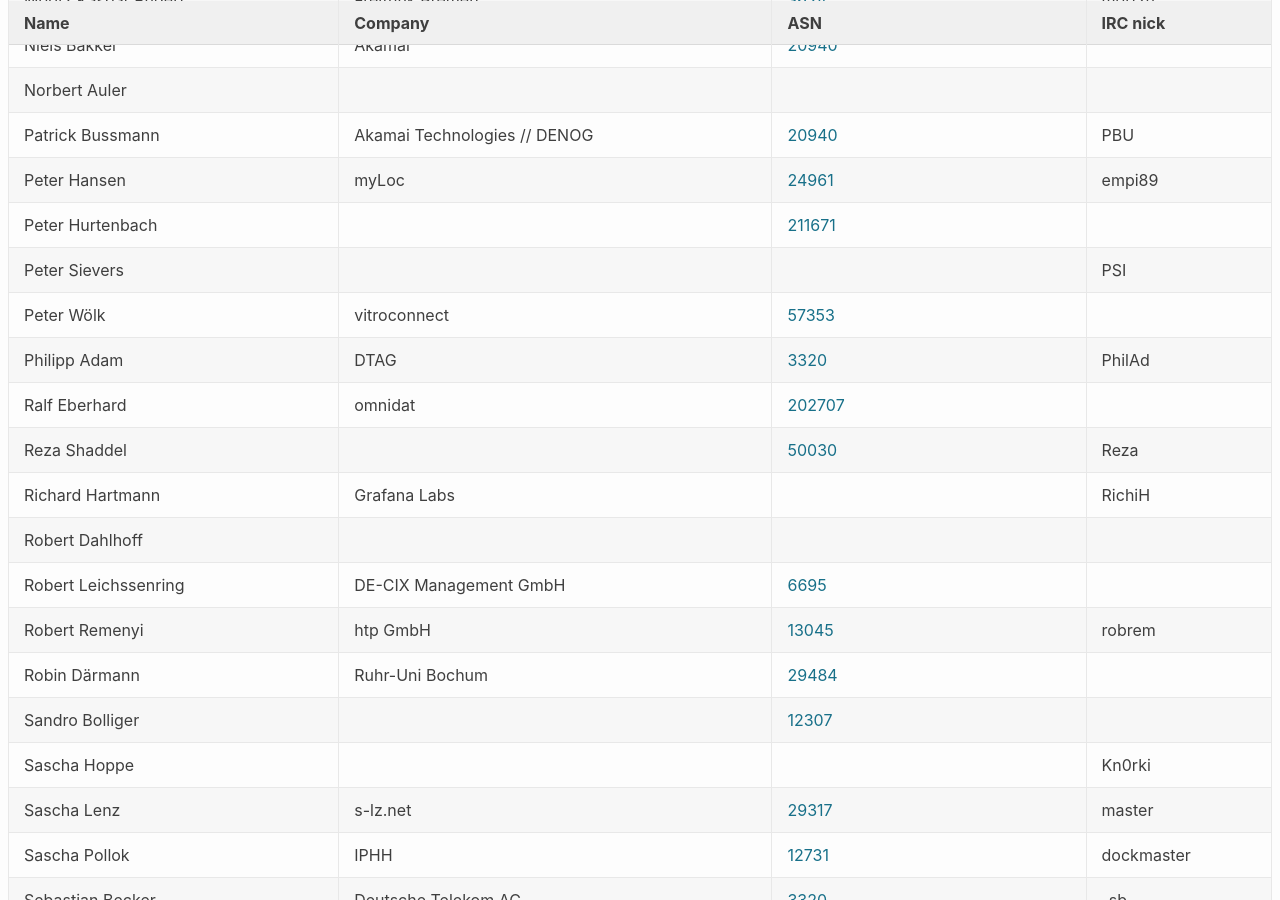
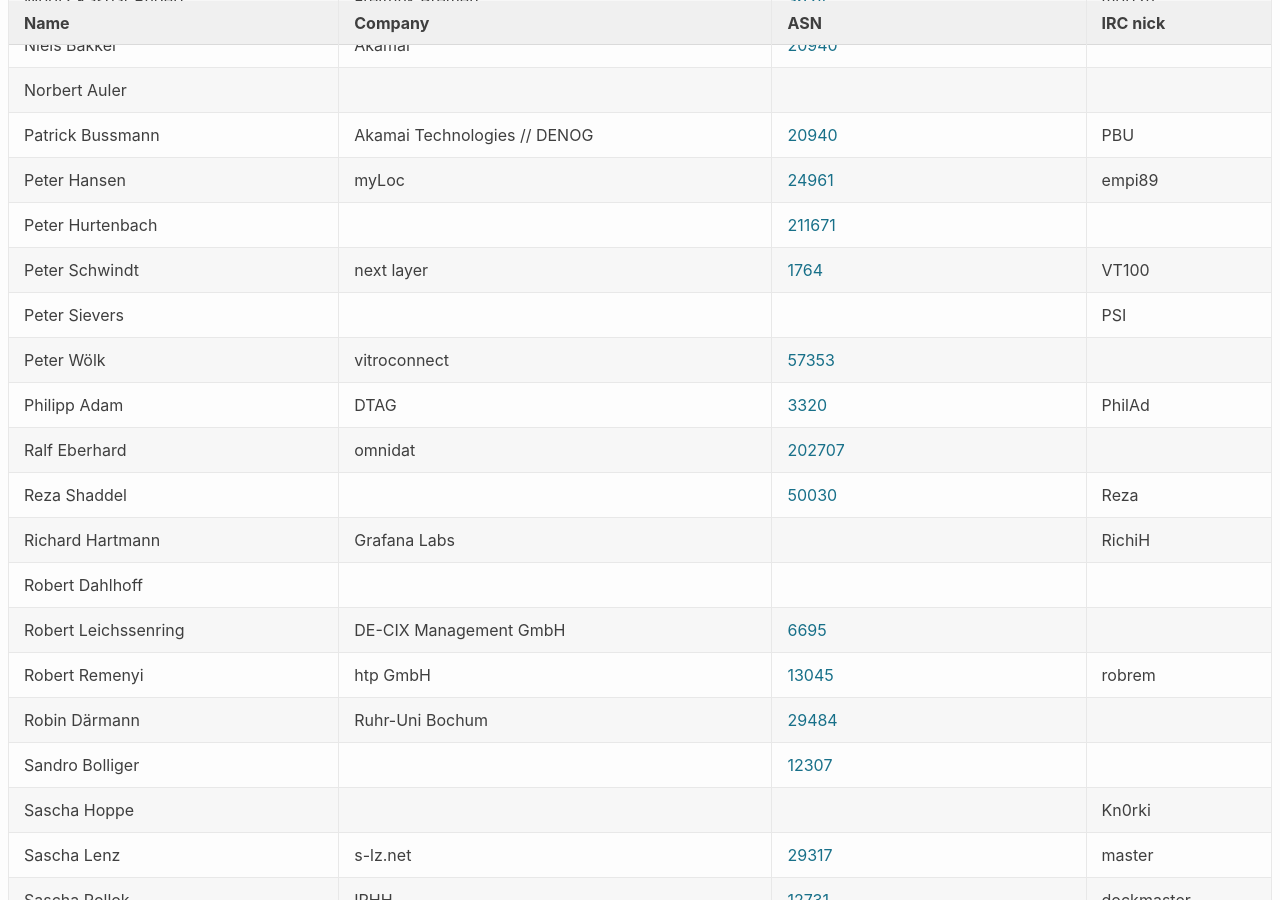
Before and after one commit to denog/pretix-attendeelist, a Jekyll site: the page built from denog13/index.markdown, in a window 1280 px wide and 900 px high, scrolled down 4705 px. Built offline with Jekyll 4.4.1, drawn with Linux system fonts in a browser that asks for light colours.

Commit message:
Latest data: Wed Sep 29 20:49:50 UTC 2021

```diff
--- a/_data/attendees_denog13.json
+++ b/_data/attendees_denog13.json
@@ -618,6 +618,12 @@
     "asn": "211671"
   },
   {
+    "name": "Peter Schwindt",
+    "company": "next layer",
+    "irc": "VT100",
+    "asn": "1764"
+  },
+  {
     "name": "Peter Sievers",
     "company": null,
     "irc": "PSI",
```
